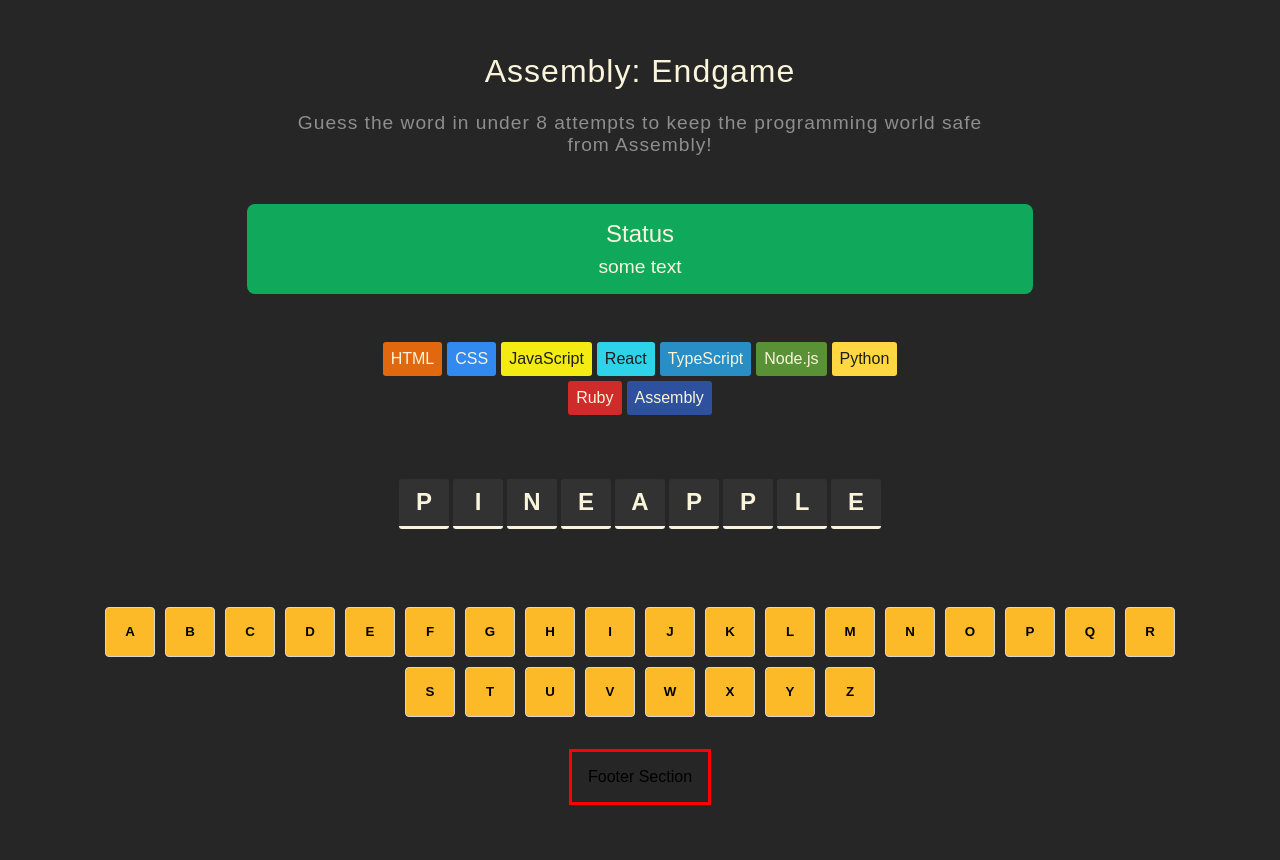
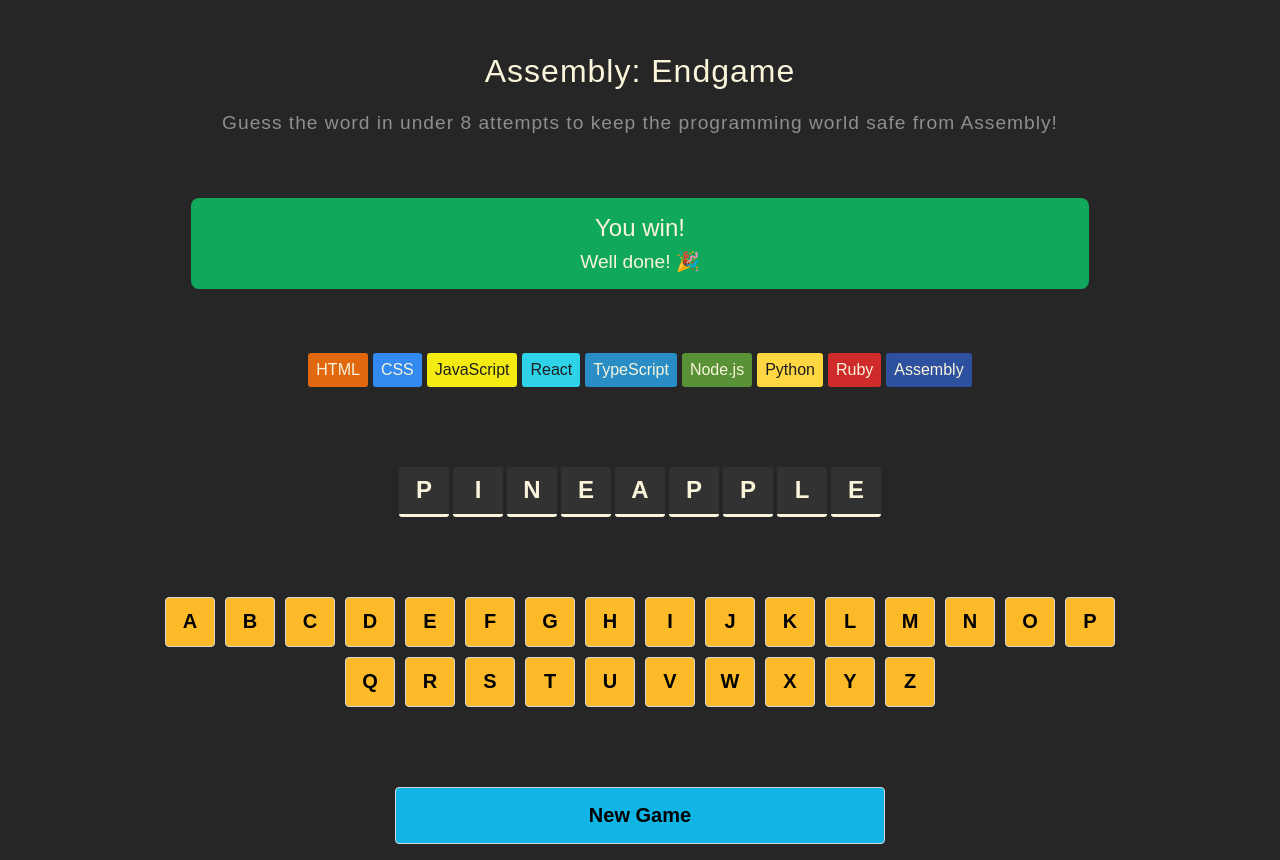
Before and after one commit to Coralee-Long/assembly-endgame, a React (Create React App) app: page / in a window 1280 px wide. Before the commit the page ends 805 px from the top, so only its background shows below. Built offline with nearby package versions, Linux system fonts and the light colour scheme.

Commit message:
add footer section and temp text for status section

```diff
--- a/src/App.tsx
+++ b/src/App.tsx
@@ -16,7 +16,7 @@ function App() {
         <div className="App">
             <div className="app-wrapper">
                 <GameHeader/>
-                <StatusSection/>
+                <StatusSection status="You win!" text="Well done! 🎉"/>
                 <LanguagesSection/>
                 <MysteryWordSection word={word}/>
                 <KeyboardSection/>
--- a/src/components/FooterSection/FooterSection.tsx
+++ b/src/components/FooterSection/FooterSection.tsx
@@ -1,5 +1,7 @@
 export const FooterSection = () => {
     return (
-        <section className="footer-section">Footer Section</section>
+        <section className="footer-section">
+            <button className="new-game-btn">New Game</button>
+        </section>
     );
 };
--- a/src/components/StatusSection/StatusSection.tsx
+++ b/src/components/StatusSection/StatusSection.tsx
@@ -1,8 +1,13 @@
-export const StatusSection = () => {
+export type StatusProps = {
+    status: string;
+    text: string;
+}
+
+export const StatusSection = ({status, text}: StatusProps) => {
     return (
         <section className="status-section">
-            <span className="status-title">Status</span>
-            <span className="status-subtitle">some text</span>
+            <span className="status-title">{status}</span>
+            <span className="status-subtitle">{text}</span>
         </section>
     );
 };
--- a/src/styles/styles.css
+++ b/src/styles/styles.css
@@ -3,19 +3,20 @@
     flex-direction: column;
     justify-content: center;
     align-items: center;
-    gap: 2rem;
+    gap: 3rem;
     max-width: 90%;
     /*border: 3px solid lime;*/
 }
 
 .header-container {
     padding: 1rem;
-    width: 65%;
+    width: 90%;
     height: fit-content;
     display: flex;
     flex-direction: column;
     justify-content: center;
     align-items: center;
+
 
     /*border: 3px solid red;*/
 }
@@ -41,7 +42,7 @@
 
 .status-section {
     padding: 1rem;
-    width: 70%;
+    width: 80%;
     min-width: 300px;
     max-width: 1400px;
     height: fit-content;
@@ -69,7 +70,7 @@
 
 .languages-section {
     padding: 1rem;
-    width: 50%;
+    width: 90%;
 
     /*border: 3px solid purple;*/
 }
@@ -91,7 +92,11 @@
 
 .mystery-word-section {
     padding: 1rem;
+    width: 90%;
     display: flex;
+    flex-direction: row;
+    justify-content: center;
+    align-items: center;
     gap: 0.25rem;
 }
 
@@ -110,13 +115,14 @@
 }
 
 .keyboard-section {
+    padding: 1rem;
+    width: 90%;
     display: flex;
     flex-direction: row;
     justify-content: center;
     align-items: center;
     flex-wrap: wrap;
     gap: 10px;
-    margin-top: 30px;
 }
 
 .keyboard-section .keyboard-letter {
@@ -126,9 +132,28 @@
     border-radius: 4px;
     border: 1px solid #D7D7D7;
     font-weight: 600;
+    font-size: 1.25rem;
+    cursor: pointer;
 }
 
 .footer-section {
     padding: 1rem;
-    border: 3px solid red;
+    width: 90%;
+    display: flex;
+    flex-direction: row;
+    justify-content: center;
+    align-items: center;
 }
+
+.footer-section .new-game-btn {
+    background-color: #11B5E5;
+    border: 1px solid #D7D7D7;
+    padding: 1rem;
+    border-radius: 4px;
+    cursor: pointer;
+    font-weight: 600;
+    font-size: 1.25rem;
+    width: 50%;
+    min-width: 225px;
+
+}
```
